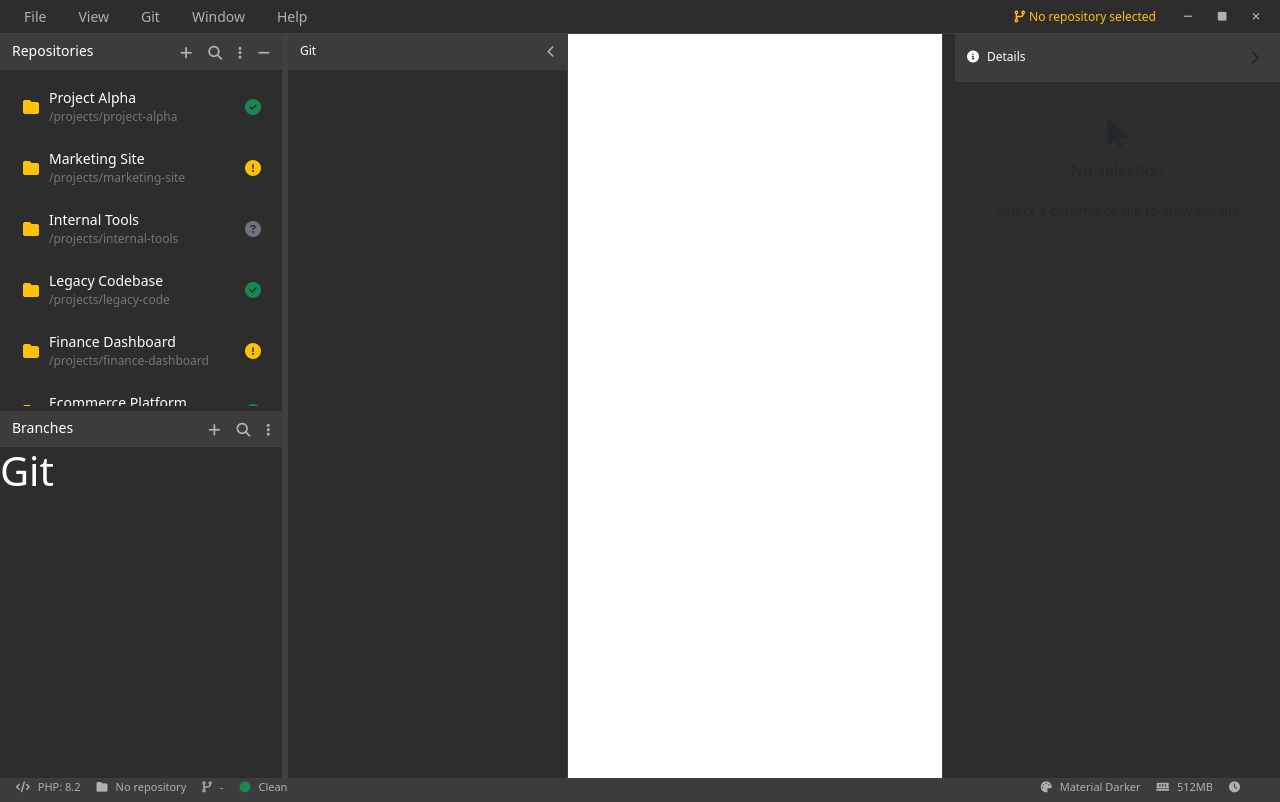
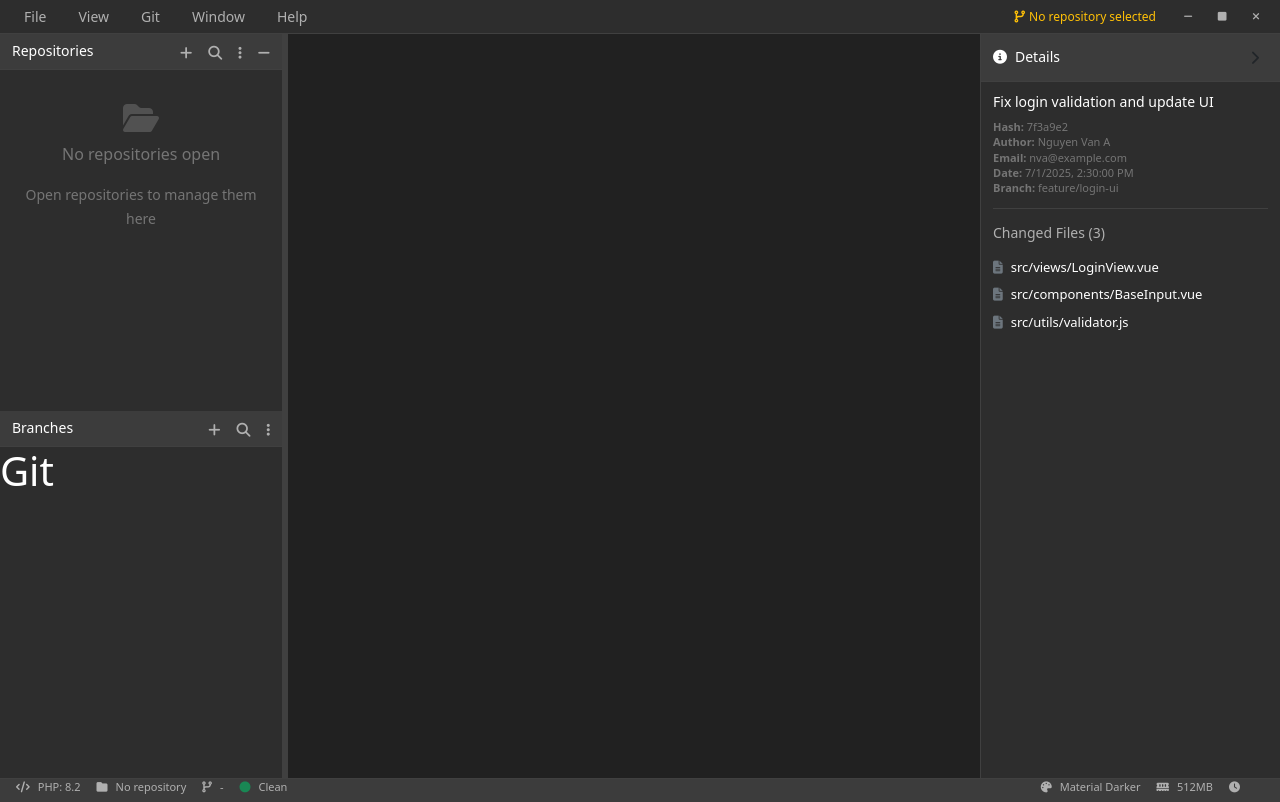
Before and after one commit to long2604205/git_ui, a Vue app: page / in a window 1280 px wide. Built offline with nearby package versions, Linux system fonts and the light colour scheme.

Commit message:
#master Build User Interface - Build layout - Fix margin right panel

```diff
--- a/src/components/PandaDefaultContent.vue
+++ b/src/components/PandaDefaultContent.vue
@@ -1,22 +1,21 @@
 <template>
   <div class="container-fluid main-container">
-    <div class="row h-100">
+    <div class="row main-layout-container h-100">
       <panda-repository-workspace
-        :repositories="repositories"
+        :repositories="[]"
         :active-repository="activeRepository"
         :collapsed="isWorkspaceCollapsed"
         @set-active-repo="setActiveRepository"
         @remove-repo="removeRepository"
         @toggle-workspace="toggleWorkspacePanel"
       />
-
-      <panda-left-sidebar
-        :collapsed="isGitCollapsed"
-        @toggle-git="toggleGitPanel"
-      />
       <div class="col main-content">
       </div>
-      <panda-right-panel/>
+      <panda-right-panel
+        :commit="commitData"
+        :is-collapsed="panelCollapsed"
+        @toggle="panelCollapsed = !panelCollapsed"
+      />
     </div>
   </div>
 </template>
@@ -26,6 +25,7 @@ import { ref } from 'vue'
 import PandaLeftSidebar from '@/components/PandaLeftSidebar.vue'
 import PandaRightPanel from '@/components/PandaRightPanel.vue'
 
+const panelCollapsed = ref(false)
 const repositories = ref([
   {
     id: 'repo1',
@@ -191,7 +191,19 @@ const repositories = ref([
 const activeRepository = ref(null)
 const isWorkspaceCollapsed = ref(false)
 const isGitCollapsed = ref(false)
-
+const commitData = {
+  message: 'Fix login validation and update UI',
+  hash: '7f3a9e2',
+  author: 'Nguyen Van A',
+  email: 'nva@example.com',
+  time: '2025-07-01T14:30:00Z',
+  branch: 'feature/login-ui',
+  files: [
+    'src/views/LoginView.vue',
+    'src/components/BaseInput.vue',
+    'src/utils/validator.js'
+  ]
+}
 function setActiveRepository(repo) {
   activeRepository.value = repo
 }
@@ -213,9 +225,15 @@ function toggleGitPanel() {
 </script>
 <style scoped>
 .main-container {
+  background: var(--bg-primary);
   height: calc(100vh - 56px);
   padding: 0;
 }
+
+.main-layout-container {
+  margin-right: 0;
+}
+
 .main-content {
   display: flex;
   flex-direction: column;
--- a/src/components/PandaRightPanel.vue
+++ b/src/components/PandaRightPanel.vue
@@ -1,38 +1,89 @@
 <template>
-  <div class="col-auto right-panel" id="right-panel">
+  <div class="col-auto right-panel" :class="{ collapsed: isCollapsed }">
     <div class="commit-details">
+      <!-- Header -->
       <div class="details-header">
         <h6 class="mb-0">
           <i class="fas fa-info-circle me-2"></i>Details
         </h6>
-        <button class="btn btn-sm panel-action-btn" id="details-toggle">
+        <button class="btn btn-sm panel-action-btn" @click="$emit('toggle')">
           <i class="fas fa-chevron-right"></i>
         </button>
       </div>
-      <div class="details-content" id="details-content">
-        <div class="no-selection text-center text-muted py-4">
+
+      <!-- Content -->
+      <div class="details-content">
+        <!-- No commit selected -->
+        <div v-if="!commit" class="no-selection text-center py-4">
           <i class="fas fa-mouse-pointer fa-2x mb-2"></i>
           <p>No selection</p>
           <small>Select a commit or file to view details</small>
+        </div>
+
+        <!-- Commit details -->
+        <div v-else>
+          <div class="commit-details-header">
+            <h6>{{ commit.message }}</h6>
+            <div class="commit-meta">
+              <div><strong>Hash:</strong> {{ commit.hash }}</div>
+              <div><strong>Author:</strong> {{ commit.author }}</div>
+              <div><strong>Email:</strong> {{ commit.email }}</div>
+              <div><strong>Date:</strong> {{ formatDate(commit.time) }}</div>
+              <div><strong>Branch:</strong> {{ commit.branch }}</div>
+            </div>
+          </div>
+
+          <!-- Changed files -->
+          <div class="changed-files">
+            <h6>Changed Files ({{ commit.files.length }})</h6>
+            <ul class="list-group list-group-flush">
+              <li
+                v-for="(file, index) in commit.files"
+                :key="index"
+                class="list-group-item px-0 py-1"
+              >
+                <i class="fas fa-file-alt me-2 text-secondary"></i>{{ file }}
+              </li>
+            </ul>
+          </div>
         </div>
       </div>
     </div>
   </div>
 </template>
+
 <script setup>
+defineProps({
+  commit: Object,
+  isCollapsed: Boolean
+})
 
+function formatDate(timestamp) {
+  if (!timestamp) return ''
+  const date = new Date(timestamp)
+  return date.toLocaleString()
+}
 </script>
 <style scoped>
 .right-panel {
-  width: 350px;
+  width: 300px;
   background-color: var(--bg-secondary);
   border-left: 1px solid var(--border-color);
-  transition: width 0.3s ease;
+  padding: 0;
 }
 
 .right-panel.collapsed {
-  width: 0;
+  width: 50px;
   overflow: hidden;
+}
+
+.right-panel.collapsed .details-content {
+  display: none;
+}
+
+.right-panel.collapsed .details-header h6 {
+  padding: 10px;
+  display: none;
 }
 
 .commit-details {
@@ -52,7 +103,7 @@
 }
 
 .details-header h6 {
-  font-size: 12px;
+  font-size: 14px;
   font-weight: 500;
   margin: 0;
 }
@@ -82,65 +133,33 @@
 }
 
 .changed-files h6 {
-  font-size: 12px;
+  font-size: 14px;
   margin-bottom: 12px;
   color: var(--text-secondary);
 }
 
-.file-diff {
-  margin-bottom: 16px;
-  border: 1px solid var(--border-color);
-  border-radius: 4px;
-  overflow: hidden;
+.changed-files ul {
+  padding-left: 0;
+  list-style: none;
+  margin: 0;
 }
 
-.diff-header {
-  background-color: var(--bg-tertiary);
-  padding: 8px 12px;
-  font-size: 12px;
-  font-weight: 500;
-  border-bottom: 1px solid var(--border-color);
-  display: flex;
-  align-items: center;
-  justify-content: space-between;
+.list-group-item {
+  background-color: transparent;
+  border: none;
+  font-size: 13px;
+  color: var(--text-primary);
+}
+/* Utility Classes */
+.no-selection {
+  text-align: center;
+  color: var(--text-muted);
+  padding: 32px 16px;
 }
 
-.diff-stats {
-  font-size: 11px;
-  color: var(--text-muted);
-}
-
-.diff-content {
-  background-color: var(--bg-primary);
-  font-family: "Courier New", monospace;
-  font-size: 11px;
-  max-height: 200px;
-  overflow-y: auto;
-}
-
-.diff-line {
-  padding: 2px 8px;
-  white-space: pre;
-  line-height: 1.4;
-}
-
-.diff-line.added {
-  background-color: rgba(129, 199, 132, 0.2);
-  color: var(--accent-success);
-}
-
-.diff-line.removed {
-  background-color: rgba(229, 115, 115, 0.2);
-  color: var(--accent-danger);
-}
-
-.diff-line.context {
-  color: var(--text-secondary);
-}
-
-.diff-line.header {
-  background-color: var(--bg-tertiary);
-  color: var(--text-primary);
-  font-weight: 500;
+.no-selection i {
+  display: block;
+  margin-bottom: 12px;
+  opacity: 0.5;
 }
 </style>
```
